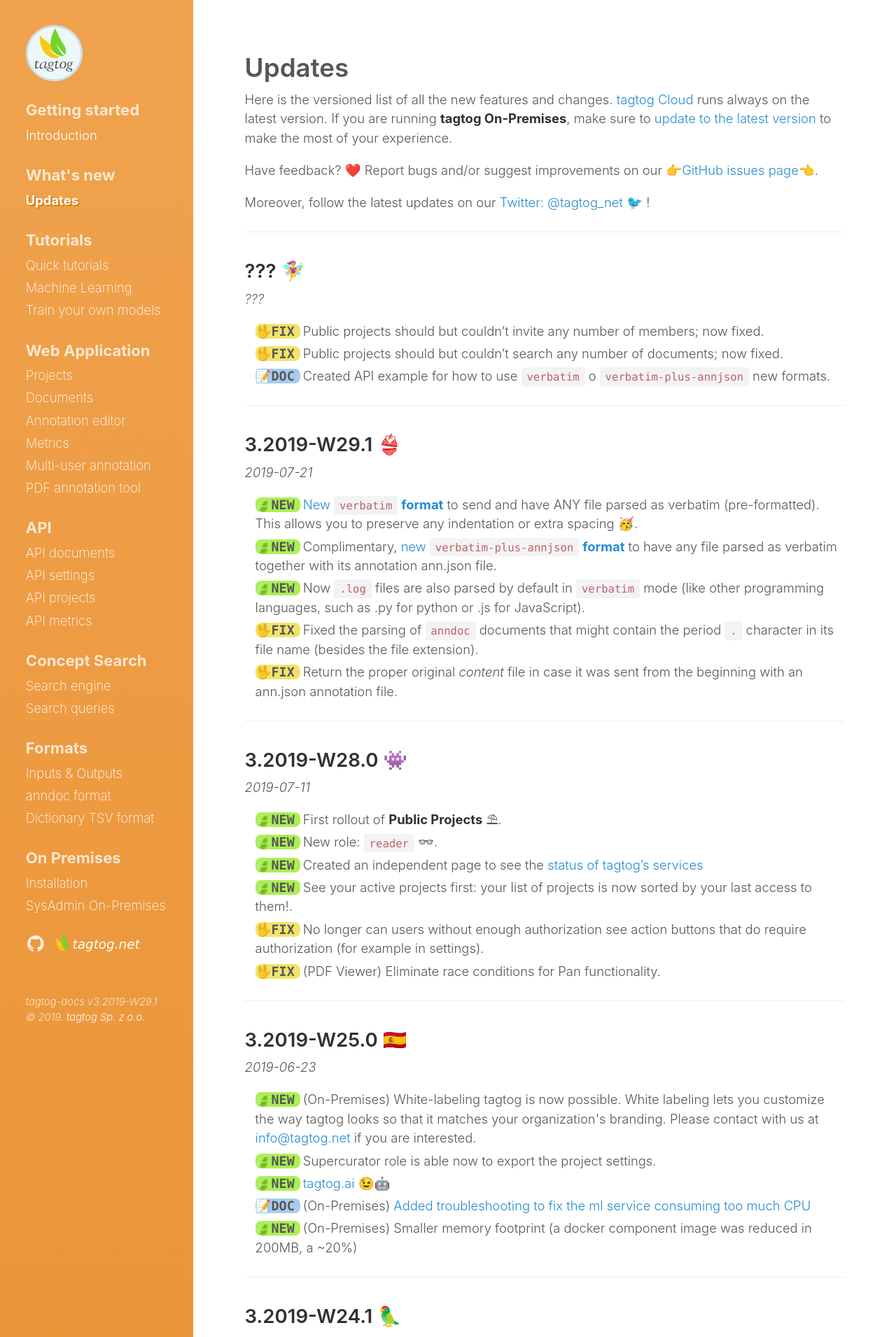
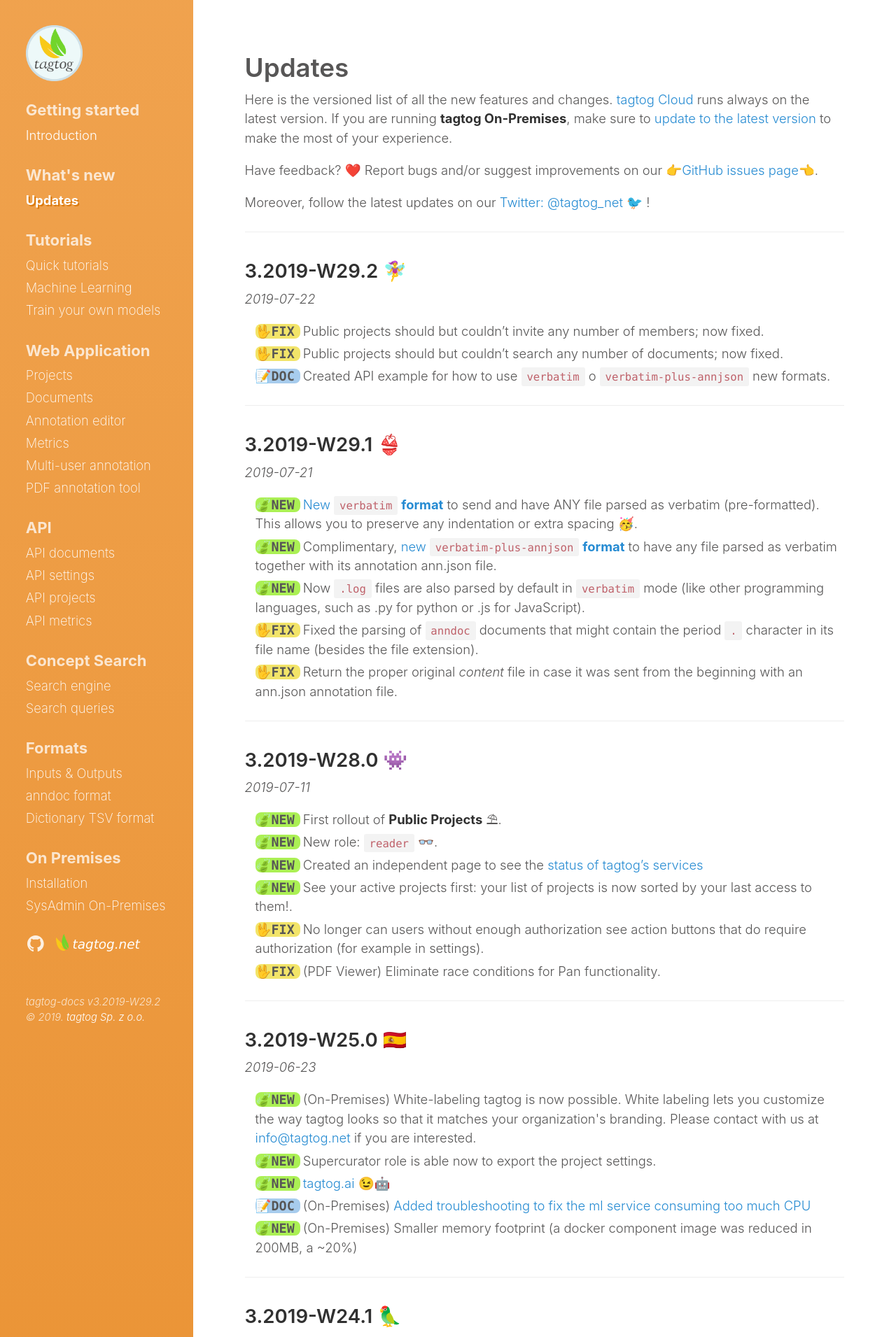
Before and after one commit to tagtogorg/tagtog-doc, a Jekyll site: the page built from updates.md, in a window 1280 px wide. Shown: the top 1911 px of the page at 70% size. Built offline with Jekyll 4.4.1, drawn with Linux system fonts in a browser that asks for light colours; nearby versions of some CDN libraries; emoji names are drawn with the system emoji font.

Commit message:
Bump version: 3.2019-W29.2 🧚‍♀️

```diff
--- a/_config.yml
+++ b/_config.yml
@@ -70,7 +70,7 @@ plugins:
   - jemoji
 
 # Custom vars
-version: 3.2019-W29.1
+version: 3.2019-W29.2
 sidebar_home_link: true
 search_page: false
 # sidebar_blog_link:  '/blog'   # By default, your home page is your blog
--- a/updates.md
+++ b/updates.md
@@ -14,8 +14,8 @@ Moreover, follow the latest updates on our [Twitter: @tagtog_net 🐦](https://t
 
 ---
 
-## ??? 🧚‍♀️
-_???_
+## 3.2019-W29.2 🧚‍♀️
+_2019-07-22_
 
 <ul class="updates">
   <li class="fix"><span markdown="1">Public projects should but couldn't invite any number of members; now fixed.</span></li>
```
Also changed, not shown: 1 other file.
